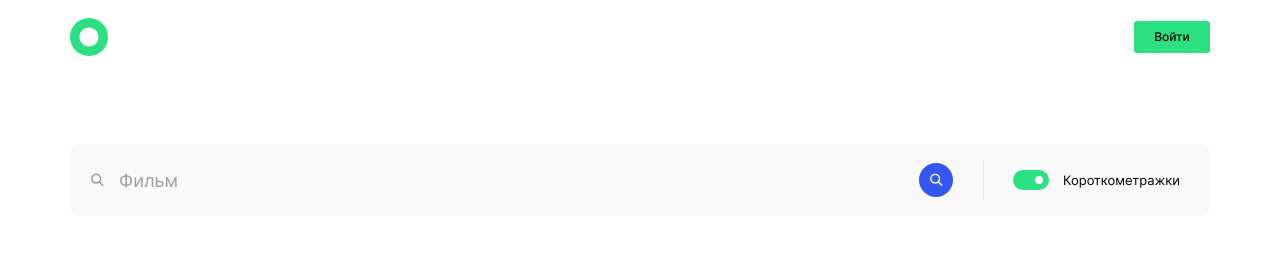
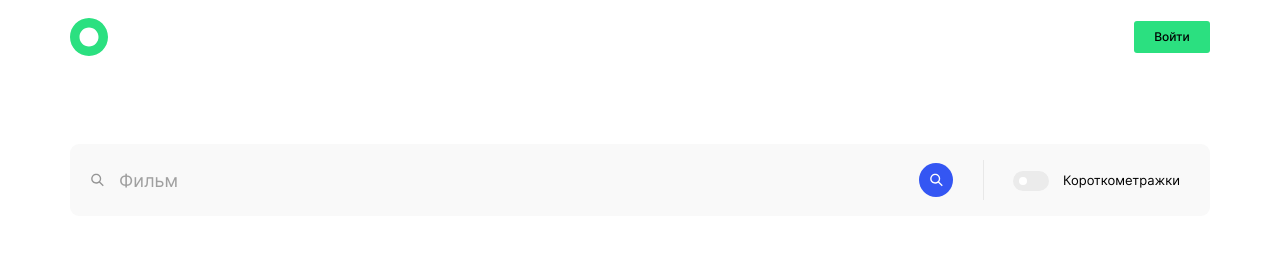
Before and after one commit to GrigoryGriko/movies-explorer-frontend, a React (Create React App) app: page /movies in a window 1280 px wide. Shown: the top 256 px of the page. Built offline with nearby package versions, Linux system fonts and the light colour scheme.

Commit message:
feat: сделан чекбокс

```diff
--- a/src/components/Movies/SearchForm/FilterCheckbox/FIlterCheckbox.css
+++ b/src/components/Movies/SearchForm/FilterCheckbox/FIlterCheckbox.css
@@ -1,27 +1,55 @@
-.search-form__filter-switch {
-  padding: 0 6px 0 6px;
-  display: flex;
-  align-items: center;
-  justify-content: flex-end;
+.search-form__checkbox-filter {
   margin-left: 29px;
 
-  border: none;
-  outline: none;
-
-  min-width: 36px;
-  height: 20px;
-  background-color: #2BE080;
-  border-radius: 20px;
-
+	display: inline-block;
+	height: 28px;
+	line-height: 28px;
+	position: relative;
+	vertical-align: middle;
+	font-size: 14px;
+	user-select: none;
+}
+.search-form__checkbox-filter .search-form__checkbox-switch{
+	position: relative;
+	display: inline-block;
+	box-sizing: border-box;
+	width: 36px;
+	height: 20px;
+	border-radius: 20px;
+	vertical-align: middle;
+	background: #EBEBEB;;
+	transition: .3s;
   cursor: pointer;
 }
-.search-form__switch-marker {
-  justify-self: flex-end;
-  width: 8px;
-  height: 8px;
-  background-color: #fff;
-  border-radius: 50%;
+.search-form__checkbox-filter .search-form__checkbox-switch:before {
+	content: '';
+	position: absolute;
+	top: 6px;
+	left: 6px;
+	display: inline-block;
+	width: 8px;
+	height: 8px;
+	border-radius: 50%;
+	background: white;
+	transition: .15s;
 }
+.search-form__checkbox-filter input[type=checkbox] {
+	display: block;
+	width: 0;
+	height: 0;
+	position: absolute;
+	z-index: -1;
+	opacity: 0;
+}
+
+.search-form__checkbox-filter input[type=checkbox]:checked + .search-form__checkbox-switch{
+	background: #2BE080;
+}
+.search-form__checkbox-filter input[type=checkbox]:checked + .search-form__checkbox-switch:before {
+	transform: translateX(16px);
+}
+
+
 .search-form__filter-name {
   margin: 0;
   margin-left: 14px;
--- a/src/components/Movies/SearchForm/FilterCheckbox/FilterCheckbox.js
+++ b/src/components/Movies/SearchForm/FilterCheckbox/FilterCheckbox.js
@@ -3,10 +3,11 @@ import React from 'react';
 function FilterCheckbox() {
   return(
     <>
-      <button className="search-form__filter-switch">
-        <div className="search-form__switch-marker">
-        </div>
-      </button>
+      <label className="search-form__checkbox-filter">
+        <input type="checkbox"></input>
+        <span className="search-form__checkbox-switch"></span>
+      </label>
+
       <p className="search-form__filter-name">
         Короткометражки
       </p>
```
